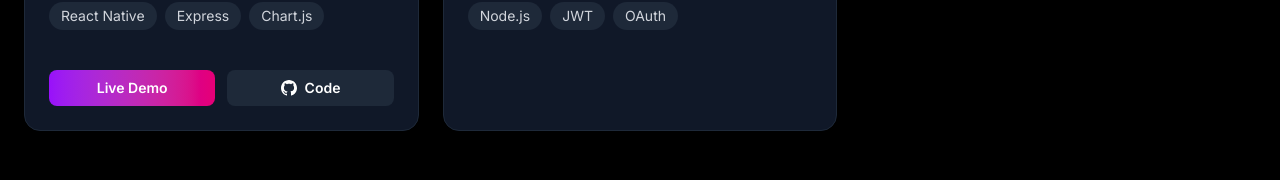
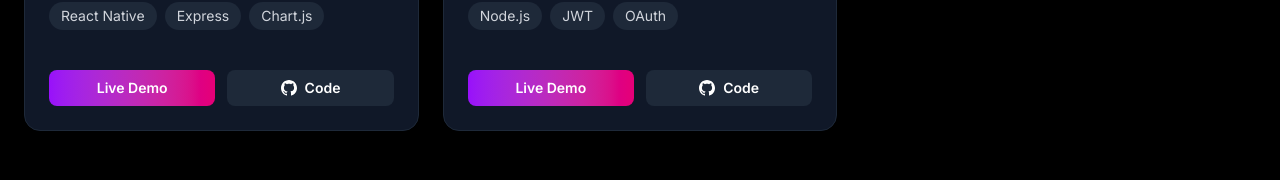
Before and after one commit to codewithash-dev/codewithash, a Next.js app: page /projects in a window 1280 px wide. Shown: the part 1263-1443 px from the top of the page. Built offline with nearby package versions, Linux system fonts and the light colour scheme.

Commit message:
Add Live Demo and Code buttons to Login Credentials project card

```diff
--- a/app/projects/page.tsx
+++ b/app/projects/page.tsx
@@ -78,12 +78,15 @@ export default function Projects() {
       codeUrl: 'https://github.com/codewithash-dev/codewithash',
     },
     {
+      id: 'login-credentials',
       title: 'Login Credentials System',
       link: '/projects/login-credentials',
       description: 'Secure authentication system with JWT, OAuth, and two-factor authentication.',
       gradient: 'from-indigo-500 via-purple-500 to-pink-500',
       image: '/projects/login-credentials.jpg',
       tags: ['Node.js', 'JWT', 'OAuth'],
+      demoUrl: 'https://snack.expo.dev/@codewithash-dev/login-credentials?platform=web&preview=true',
+      codeUrl: 'https://github.com/codewithash-dev/login-credentials',
     },
   ];
 
```
